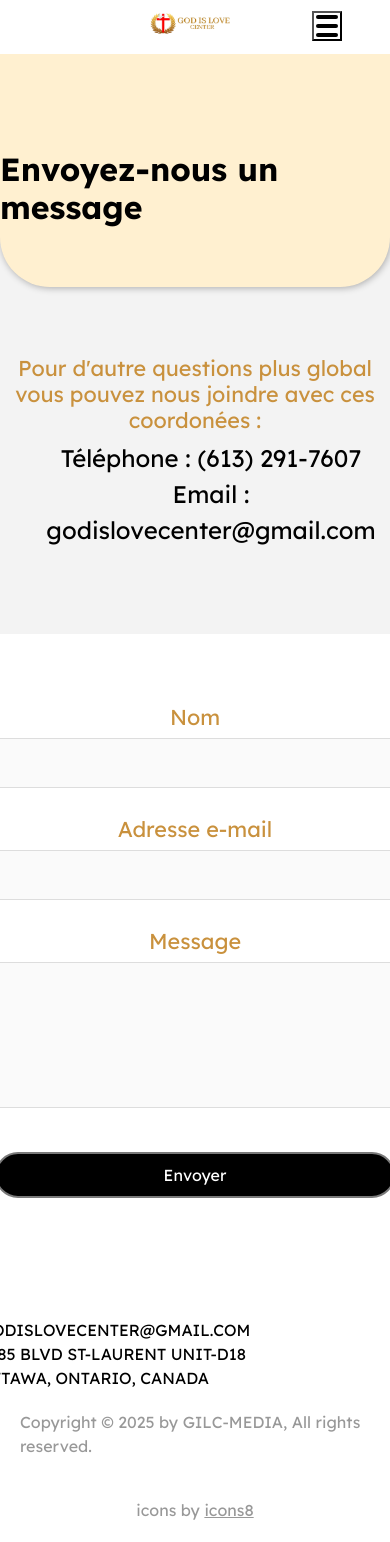
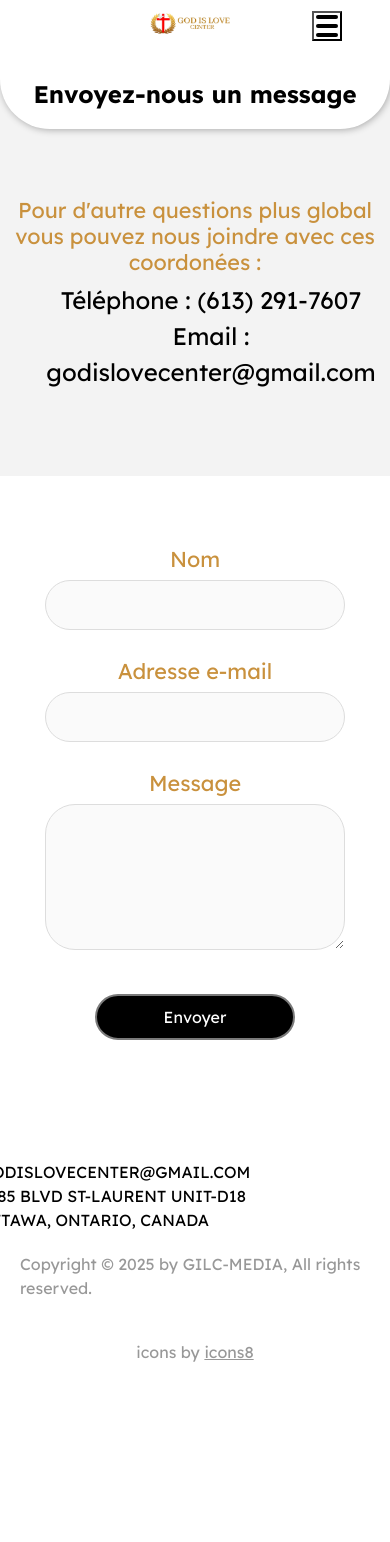
Before and after one commit to exauce-panda/God-is-love, a Next.js app: page /medias in a window 390 px wide. After the commit the page ends 1384 px from the top, so only its background shows below. Built offline with nearby package versions, Linux system fonts and the light colour scheme.

Commit message:
fin de la version mobile

```diff
--- a/components/Jeunesse.module.css
+++ b/components/Jeunesse.module.css
@@ -74,7 +74,7 @@
     background-color: black;
     border: 2px solid rgb(122, 122, 122);
     border-radius: 30px;
-    width: 400px;
+    width: 200px;
     padding: 9px;
     transition: transform 0.1s ease;
 }
@@ -113,3 +113,25 @@
   outline: none;
   box-shadow: inset 0 0 0 transparent;
 }
+@media (max-width:650px){
+    .titre{
+    color: rgb(0, 0, 0);
+    background-color: white;
+    border-bottom-left-radius: 50px;
+    border-bottom-right-radius: 50px;
+    display: flex;
+    justify-content: center;
+    padding-top: 80px;
+    padding-bottom: 20px;
+    font-size: x-large;
+    font-weight: bold;
+    z-index: 2;
+    box-shadow:1px 1px 7px rgba(0, 0, 0, 0.3);
+}
+    .form_group{
+    width: 300px;
+    }
+    .forumMessage textarea {
+    width: 300px;
+    }
+}
--- a/components/Musique.module.css
+++ b/components/Musique.module.css
@@ -74,7 +74,7 @@
     background-color: black;
     border: 2px solid rgb(122, 122, 122);
     border-radius: 30px;
-    width: 400px;
+    width: 200px;
     padding: 9px;
     transition: transform 0.1s ease;
 }
@@ -113,3 +113,25 @@
   outline: none;
   box-shadow: inset 0 0 0 transparent;
 }
+@media (max-width:650px){
+    .titre{
+    color: rgb(0, 0, 0);
+    background-color: white;
+    border-bottom-left-radius: 50px;
+    border-bottom-right-radius: 50px;
+    display: flex;
+    justify-content: center;
+    padding-top: 80px;
+    padding-bottom: 20px;
+    font-size: x-large;
+    font-weight: bold;
+    z-index: 2;
+    box-shadow:1px 1px 7px rgba(0, 0, 0, 0.3);
+}
+    .form_group{
+    width: 300px;
+    }
+    .forumMessage textarea {
+    width: 300px;
+    }
+}
--- a/components/Protocola.module.css
+++ b/components/Protocola.module.css
@@ -74,7 +74,7 @@
     background-color: black;
     border: 2px solid rgb(122, 122, 122);
     border-radius: 30px;
-    width: 400px;
+    width: 200px;
     padding: 9px;
     transition: transform 0.1s ease;
 }
@@ -113,3 +113,26 @@
   outline: none;
   box-shadow: inset 0 0 0 transparent;
 }
+@media (max-width:650px){
+    .titre{
+    color: rgb(0, 0, 0);
+    background-color: white;
+    border-bottom-left-radius: 50px;
+    border-bottom-right-radius: 50px;
+    display: flex;
+    justify-content: center;
+    padding-top: 80px;
+    padding-bottom: 20px;
+    font-size: x-large;
+    font-weight: bold;
+    z-index: 2;
+    box-shadow:1px 1px 7px rgba(0, 0, 0, 0.3);
+}
+    .form_group{
+    width: 300px;
+    }
+    .forumMessage textarea {
+    width: 300px;
+    }
+
+}
--- a/components/contact.module.css
+++ b/components/contact.module.css
@@ -27,14 +27,6 @@
 .forumMessage {
     height: 14rem; /* Définit une hauteur plus grande pour le conteneur du champ de texte du message, permettant d'accueillir un texte plus long */
     text-align: center;
-}
-/* Styles pour les appareils de petite taille */
-@media (max-width: 374px) {
-    /* Ajustement des styles pour la page de contact sur des écrans très étroits */
-    .pageContact {
-        min-width: 24rem; /* Assure une largeur minimale pour le contenu, évitant ainsi qu'il ne devienne trop compact */
-        height: 100rem;
-    }
 }
 .bgcolor{/* la couleur qui recouvre l'element */
     color: gold;
@@ -74,7 +66,7 @@
     background-color: black;
     border: 2px solid rgb(122, 122, 122);
     border-radius: 30px;
-    width: 400px;
+    width: 200px;
     padding: 9px;
     transition: transform 0.1s ease;
 }
@@ -113,3 +105,34 @@
   outline: none;
   box-shadow: inset 0 0 0 transparent;
 }
+@media (max-width:650px){
+    .titre{
+    color: rgb(0, 0, 0);
+    background-color: white;
+    border-bottom-left-radius: 50px;
+    border-bottom-right-radius: 50px;
+    display: flex;
+    justify-content: center;
+    padding-top: 80px;
+    padding-bottom: 20px;
+    font-size: x-large;
+    font-weight: bold;
+    z-index: 2;
+    box-shadow:1px 1px 7px rgba(0, 0, 0, 0.3);
+}
+    .form_group{
+    width: 300px;
+    }
+    .forumMessage textarea {
+    width: 300px;
+    }
+
+}
+/* Styles pour les appareils de petite taille */
+@media (max-width: 374px) {
+    /* Ajustement des styles pour la page de contact sur des écrans très étroits */
+    .pageContact {
+        min-width: 24rem; /* Assure une largeur minimale pour le contenu, évitant ainsi qu'il ne devienne trop compact */
+        height: 100rem;
+    }
+}
--- a/components/medias.module.css
+++ b/components/medias.module.css
@@ -74,7 +74,7 @@
     background-color: black;
     border: 2px solid rgb(122, 122, 122);
     border-radius: 30px;
-    width: 400px;
+    width: 200px;
     padding: 9px;
     transition: transform 0.1s ease;
 }
@@ -113,3 +113,25 @@
   outline: none;
   box-shadow: inset 0 0 0 transparent;
 }
+@media (max-width:650px){
+    .titre{
+    color: rgb(0, 0, 0);
+    background-color: white;
+    border-bottom-left-radius: 50px;
+    border-bottom-right-radius: 50px;
+    display: flex;
+    justify-content: center;
+    padding-top: 80px;
+    padding-bottom: 20px;
+    font-size: x-large;
+    font-weight: bold;
+    z-index: 2;
+    box-shadow:1px 1px 7px rgba(0, 0, 0, 0.3);
+}
+    .form_group{
+    width: 300px;
+    }
+    .forumMessage textarea {
+    width: 300px;
+    }
+}
--- a/components/service.module.css
+++ b/components/service.module.css
@@ -6,7 +6,7 @@
 .text_primaire{
     font-size:large;
     padding-top: 60px;
-    padding-bottom: 90px;
+    padding-bottom: 60px;
 }
 .text{
     color:rgb(255, 63, 4);
@@ -72,3 +72,28 @@
         display: none;
     }
 }
+@media (max-width: 650px){
+    .contenant{
+        display: block;
+    }
+    .mini_titre{
+        text-align: center;
+    }
+    .description{
+        text-align: center;
+    }
+    .titre{
+    color: rgb(0, 0, 0);
+    background-color: white;
+    border-bottom-left-radius: 50px;
+    border-bottom-right-radius: 50px;
+    display: flex;
+    justify-content: center;
+    padding-top: 80px;
+    padding-bottom: 20px;
+    font-size: xx-large;
+    font-weight: bold;
+    z-index: 2;
+    box-shadow:1px 1px 7px rgba(0, 0, 0, 0.3);
+}
+}
```
